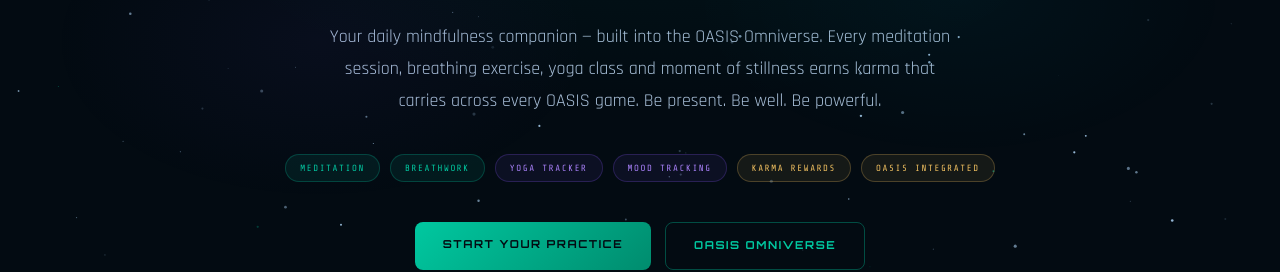
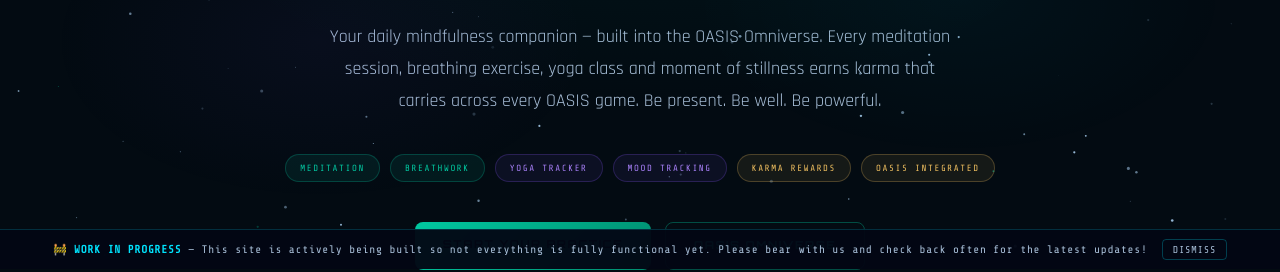
Before and after one commit to NextGenSoftwareUK/BeMindful, a plain HTML site: page index.html in a window 1280 px wide. Shown: the part 531-803 px from the top of the page. Drawn offline with nearby package versions, Linux system fonts and the light colour scheme.

Commit message:
Add WIP notice banner; Y4A: replace apply button with email form

```diff
--- a/index.html
+++ b/index.html
@@ -155,6 +155,7 @@
 </style>
 </head>
 <body>
+<div id="wip-banner" style="position:fixed;bottom:0;left:0;right:0;z-index:9999;background:rgba(3,7,20,.96);border-top:1px solid rgba(0,229,255,.18);padding:9px 20px;display:flex;align-items:center;justify-content:center;gap:14px;font-family:'Share Tech Mono',monospace;font-size:11px;letter-spacing:.07em;color:#a8bfd8;text-align:center"><span>&#x1F6A7;&nbsp;<strong style="color:#00e5ff">WORK IN PROGRESS</strong>&nbsp;&mdash; This site is actively being built so not everything is fully functional yet. Please bear with us and check back often for the latest updates!</span><button onclick="this.parentElement.style.display='none'" style="background:none;border:1px solid rgba(0,229,255,.25);color:#a8bfd8;font-family:inherit;font-size:10px;letter-spacing:.08em;padding:4px 10px;border-radius:4px;cursor:pointer;flex-shrink:0">DISMISS</button></div>
 
 <canvas id="starfield"></canvas>
 
```
